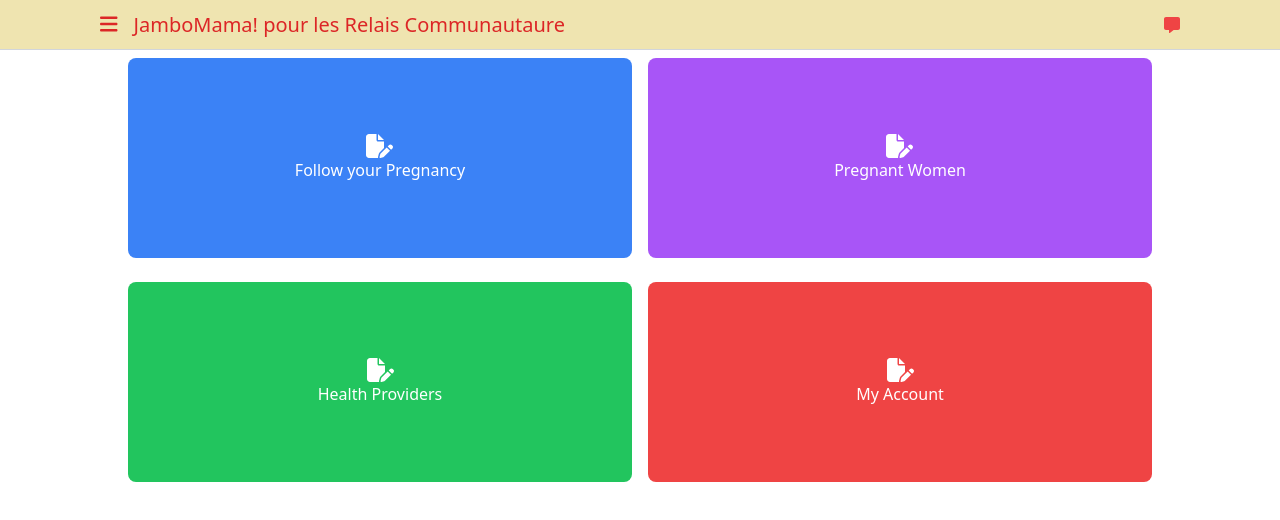
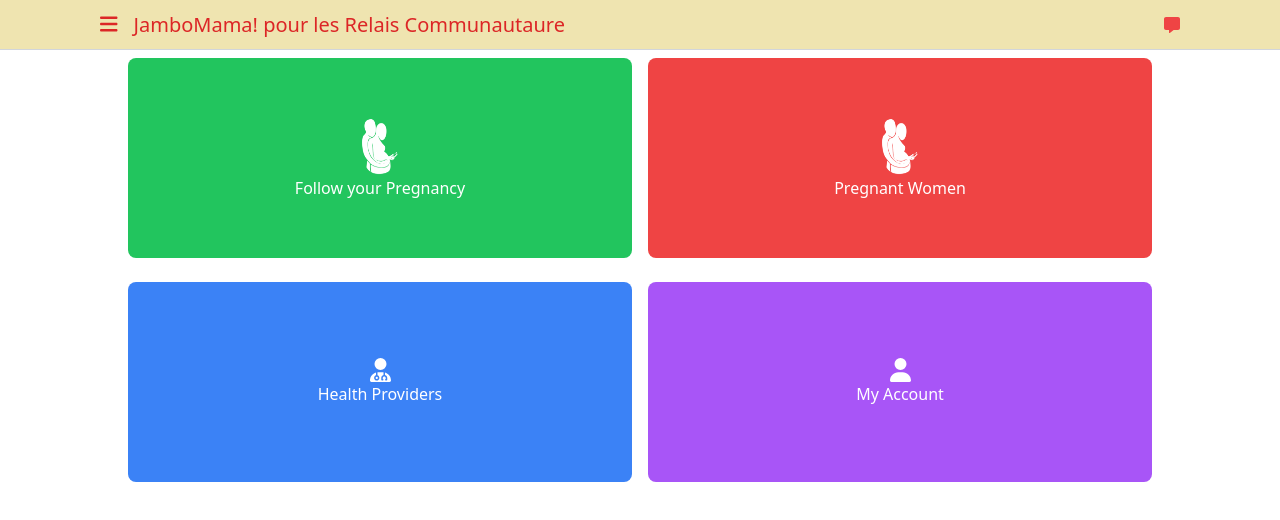
Before and after one commit to Jospin6/jambo-mama, a React (Vite) app: page /agent in a window 1280 px wide. Shown: the top 520 px of the page. Built offline with nearby package versions, Linux system fonts and the light colour scheme.

Commit message:
Fix route bug

```diff
--- a/src/containers/home_pages/HomeRelaisCom.jsx
+++ b/src/containers/home_pages/HomeRelaisCom.jsx
@@ -1,11 +1,12 @@
 import { FontAwesomeIcon } from '@fortawesome/react-fontawesome'
-import { faFileEdit } from '@fortawesome/free-solid-svg-icons'
+import { faUser, faUserDoctor } from '@fortawesome/free-solid-svg-icons'
 import { useDispatch } from 'react-redux'
 import { setNavbarTitle } from '../../features/navbar/navbarSlice'
 import { useEffect } from 'react'
 import { SubBanner } from '../../components/SubBanner'
 import { PrincipalCardButton } from '../../components/PrincipalCardButton'
 import { Link } from 'react-router-dom'
+import JamboMamaNoCaptionWhite from '../../assets/JamboMamaNoCaptionWhite.png'
 
 export const HomeRelaisCom = () => {
     const dispatch = useDispatch()
@@ -16,26 +17,26 @@
     return <div className="w-full h-[90vh]">
         <div className="grid w-[80%] m-auto grid-cols-4 gap-4">
             <Link to={"/mama-grossesse"} className='col-span-2 mt-2'>
-            <PrincipalCardButton text="Follow your Pregnancy" className="bg-blue-500">
-                <FontAwesomeIcon icon={faFileEdit} />
+            <PrincipalCardButton text="Follow your Pregnancy" className="bg-green-500">
+                <img src={JamboMamaNoCaptionWhite} alt="mama" className='w-[60px] h-[60px]' />
             </PrincipalCardButton>
             </Link>
 
             <Link to={"/femmes-enceinte"} className='col-span-2 mt-2'>
-            <PrincipalCardButton text="Pregnant Women" className="bg-purple-500">
-                <FontAwesomeIcon icon={faFileEdit} />
+            <PrincipalCardButton text="Pregnant Women" className="bg-red-500">
+                <img src={JamboMamaNoCaptionWhite} alt="mama" className='w-[60px] h-[60px]' />
             </PrincipalCardButton>
             </Link>
 
-            <Link to={"femmes-enceinte"} className='col-span-2 mt-2'>
-            <PrincipalCardButton text="Health Providers" className="bg-green-500">
-                <FontAwesomeIcon icon={faFileEdit} />
+            <Link to={"/femmes-enceinte"} className='col-span-2 mt-2'>
+            <PrincipalCardButton text="Health Providers" className="bg-blue-500">
+                <FontAwesomeIcon icon={faUserDoctor} />
             </PrincipalCardButton>
             </Link>
 
-            <Link to={"mon-enceinte"} className='col-span-2 mt-2'>
-            <PrincipalCardButton text="My Account" className="bg-red-500">
-                <FontAwesomeIcon icon={faFileEdit} />
+            <Link to={"/mon-compte"} className='col-span-2 mt-2'>
+            <PrincipalCardButton text="My Account" className="bg-purple-500">
+                <FontAwesomeIcon icon={faUser} />
             </PrincipalCardButton>
             </Link>
 
```
